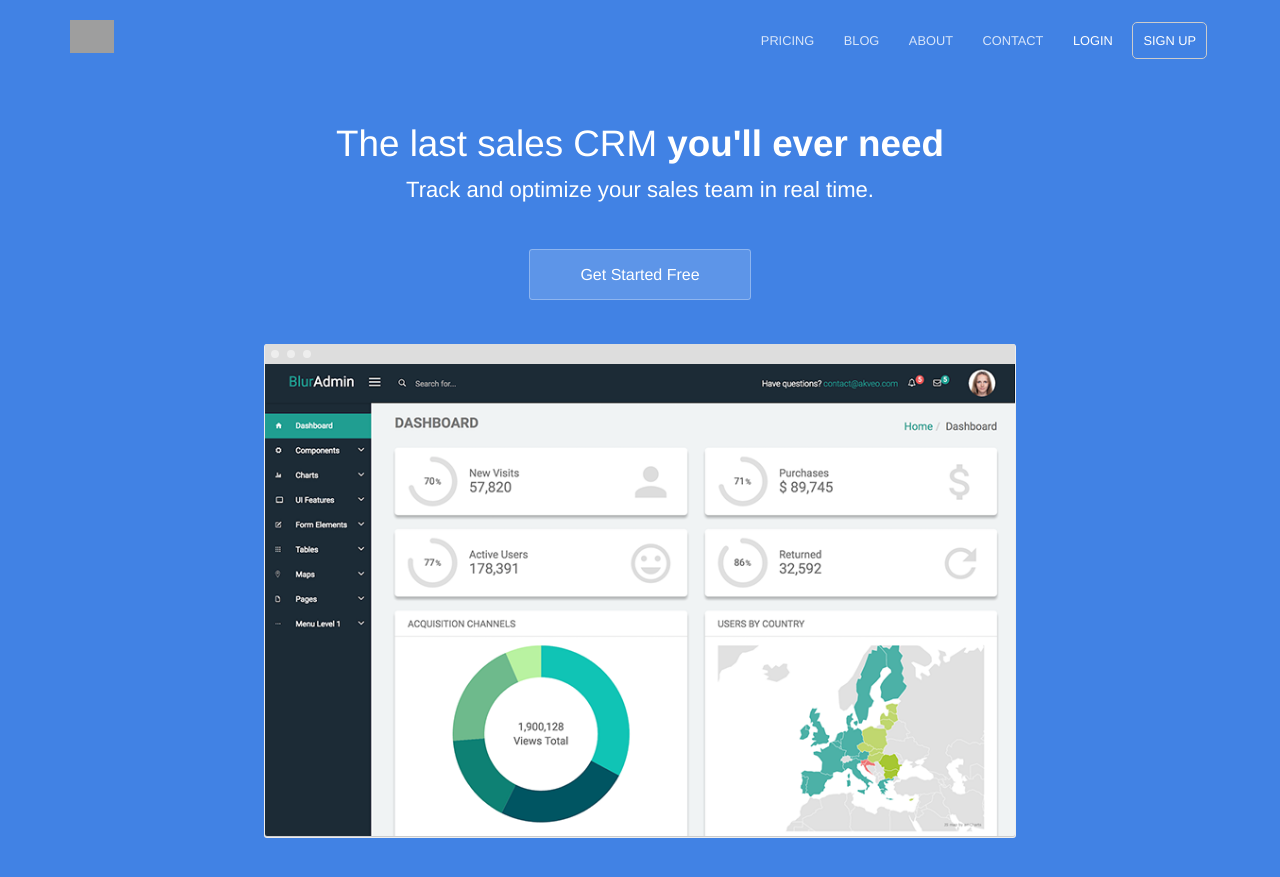
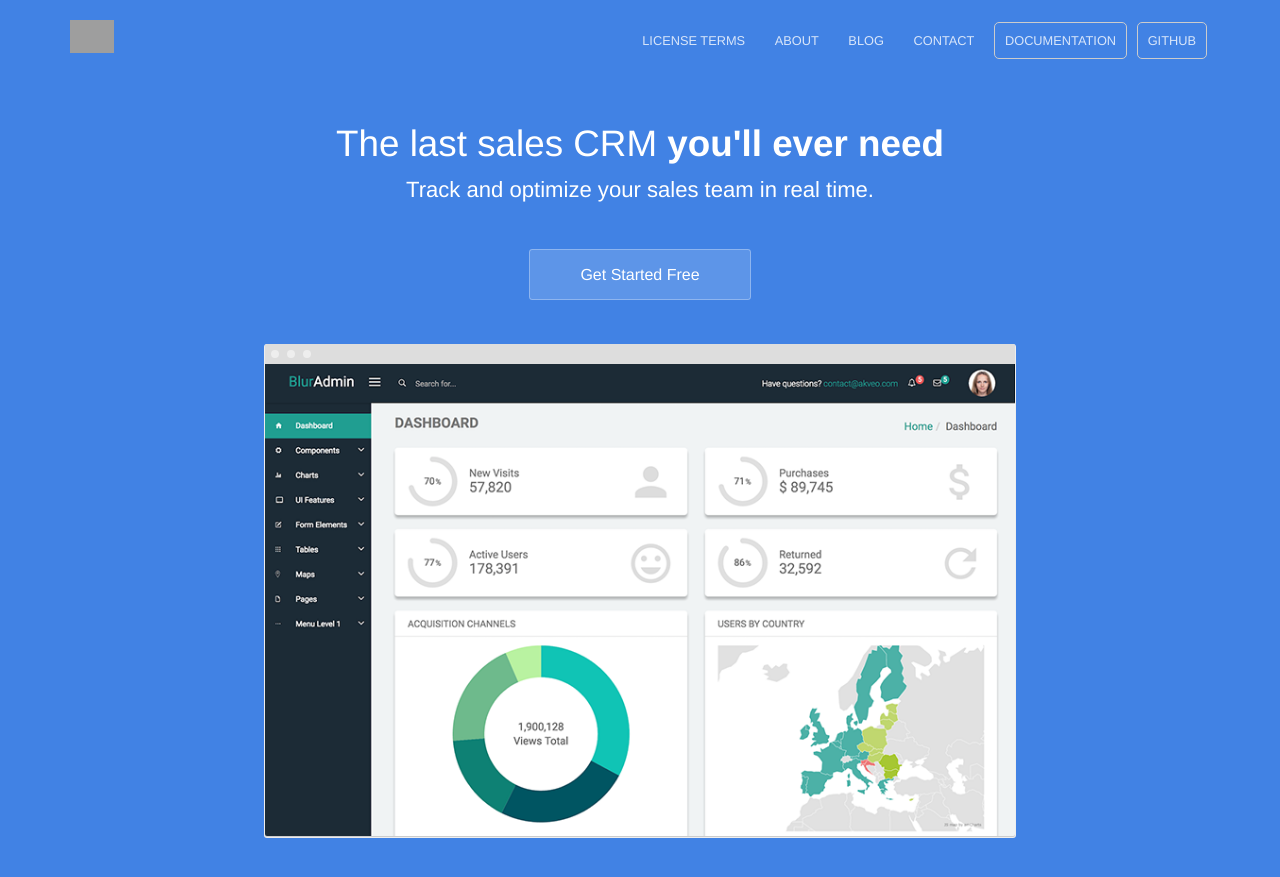
Before and after one commit to ontoportal/website, a Jekyll site: the page built from index.html, in a window 1280 px wide and 900 px high. Shown: the top 877 px of the window. Built offline with Jekyll 4.4.1, drawn with Linux system fonts in a browser that asks for light colours; grey boxes are pictures that could not be loaded.

Commit message:
update the website header navigation

```diff
--- a/_data/navigation.yml
+++ b/_data/navigation.yml
@@ -1,24 +1,24 @@
-- name: Pricing
-  link: /pricing/
+- name: License Terms
+  link: https://ontoportal.github.io/documentation/administration/general/licensing
+  new_window: false
+  highlight: false
+- name: About
+  link: /about/
   new_window: false
   highlight: false
 - name: Blog
   link: /blog/
   new_window: false
   highlight: false
-- name: About
-  link: /about/
-  new_window: false
-  highlight: false
 - name: Contact
   link: /contact/
   new_window: false
   highlight: false
-- name: Login
-  link: /
-  new_window: true
-  highlight: false
-- name: Sign Up
-  link: /
+- name: documentation
+  link: https://ontoportal.github.io/documentation/
   new_window: true
   highlight: true
+- name: Github
+  link: https://github.com/ontoportal
+  new_window: true
+  highlight: true
```
